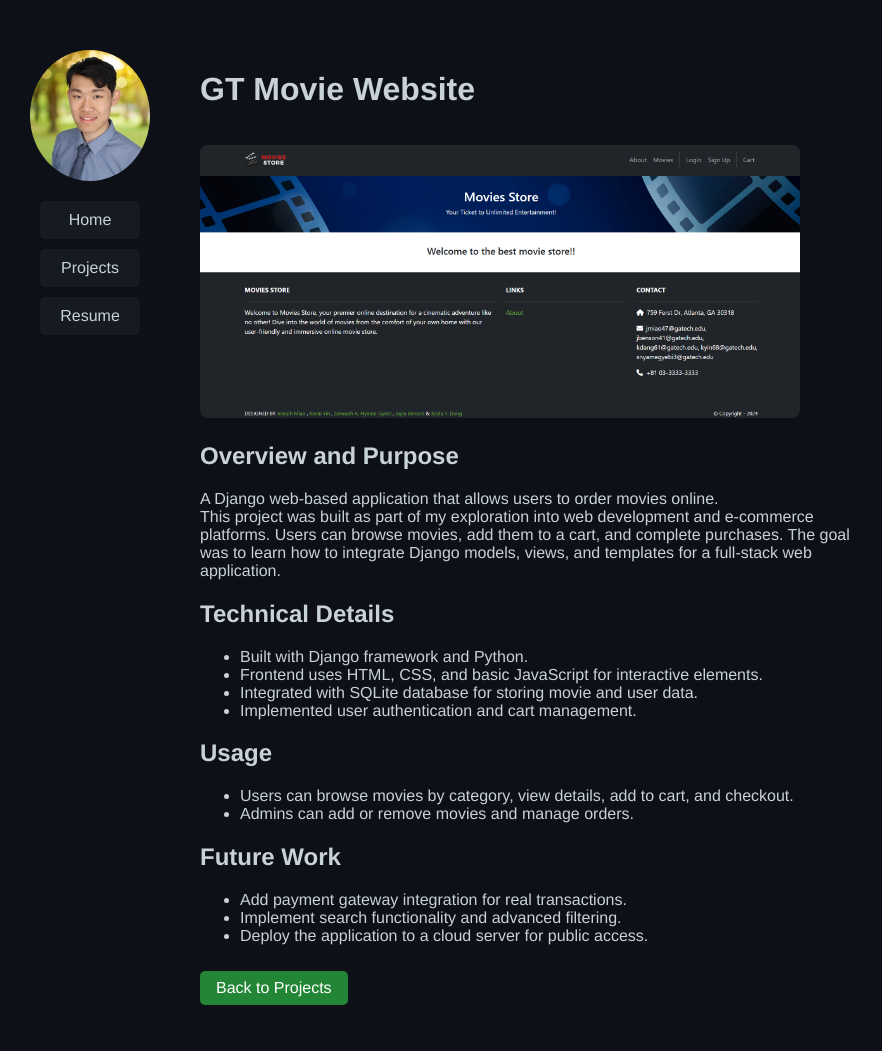
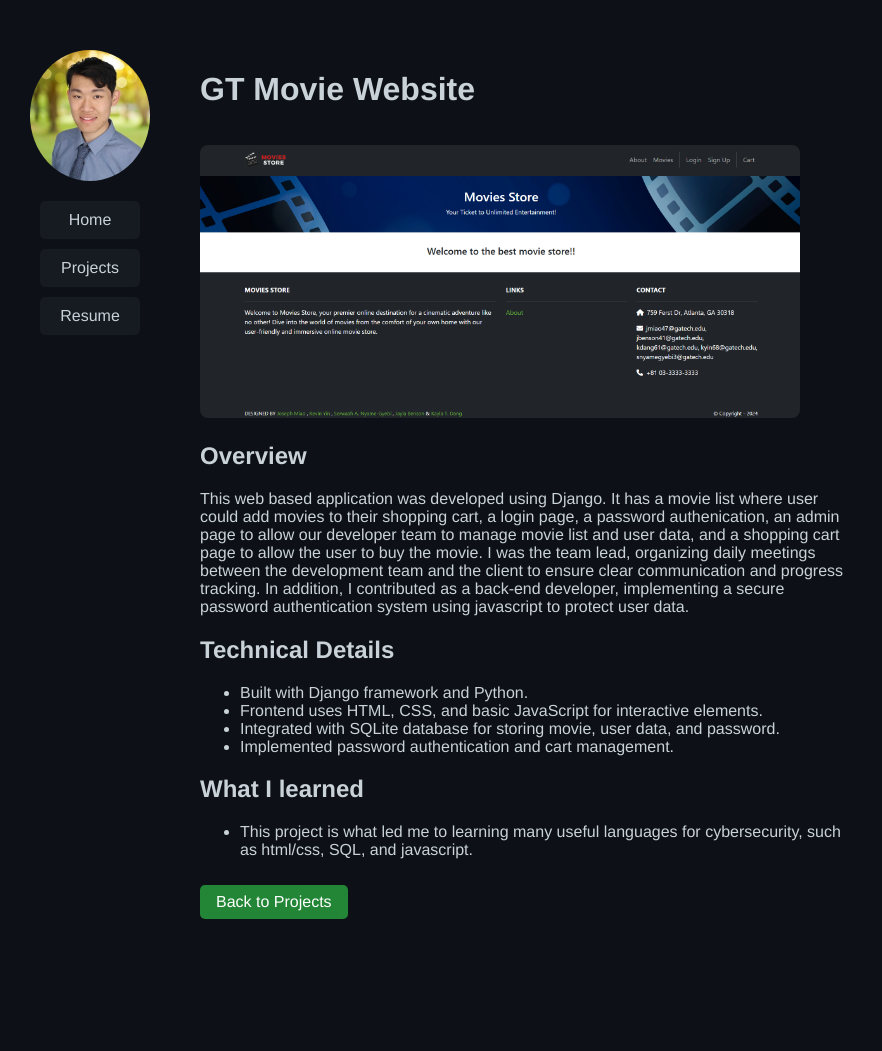
Before and after one commit to KevinYinGithub/KY.github.io, a Jekyll site: the page built from projects/gt-movie-website.md, in a window 1280 px wide. Shown: the whole page, without its empty margins (0-882 px from the left). Built offline with Jekyll 4.4.1, drawn with Linux system fonts in a browser that asks for light colours; after the commit the page ends 965 px from its top, so only the background shows below that.

Commit message:
Update gt-movie-website.md

```diff
--- a/projects/gt-movie-website.md
+++ b/projects/gt-movie-website.md
@@ -9,24 +9,16 @@ permalink: /projects/gt-movie-website/
 <img src="{{ '/images/website.png' | relative_url }}" alt="GT Movie Website Screenshot" style="width:100%; max-width:600px; border-radius:8px; margin-top:15px;">
 
 
-## Overview and Purpose
-A Django web-based application that allows users to order movies online.
-This project was built as part of my exploration into web development and e-commerce platforms. Users can browse movies, add them to a cart, and complete purchases. The goal was to learn how to integrate Django models, views, and templates for a full-stack web application.
+## Overview
+This web based application was developed using Django. It has a movie list where user could add movies to their shopping cart, a login page, a password authenication, an admin page to allow our developer team to manage movie list and user data, and a shopping cart page to allow the user to buy the movie. I was the team lead, organizing daily meetings between the development team and the client to ensure clear communication and progress tracking. In addition, I contributed as a back-end developer, implementing a secure password authentication system using javascript to protect user data.
 
 ## Technical Details
 - Built with Django framework and Python.
 - Frontend uses HTML, CSS, and basic JavaScript for interactive elements.
-- Integrated with SQLite database for storing movie and user data.
-- Implemented user authentication and cart management.
+- Integrated with SQLite database for storing movie, user data, and password.
+- Implemented password authentication and cart management.
 
-## Usage
-- Users can browse movies by category, view details, add to cart, and checkout.
-- Admins can add or remove movies and manage orders.
-
-## Future Work
-- Add payment gateway integration for real transactions.
-- Implement search functionality and advanced filtering.
-- Deploy the application to a cloud server for public access.
-
+## What I learned
+- This project is what led me to learning many useful languages for cybersecurity, such as html/css, SQL, and javascript.
 
 <a href="{{ '/projects.html' | relative_url }}" class="project-button">Back to Projects</a>
```
